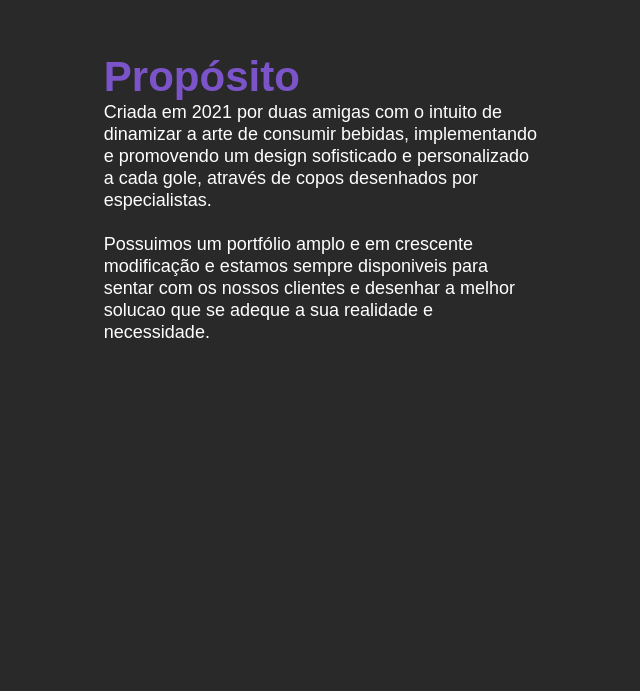
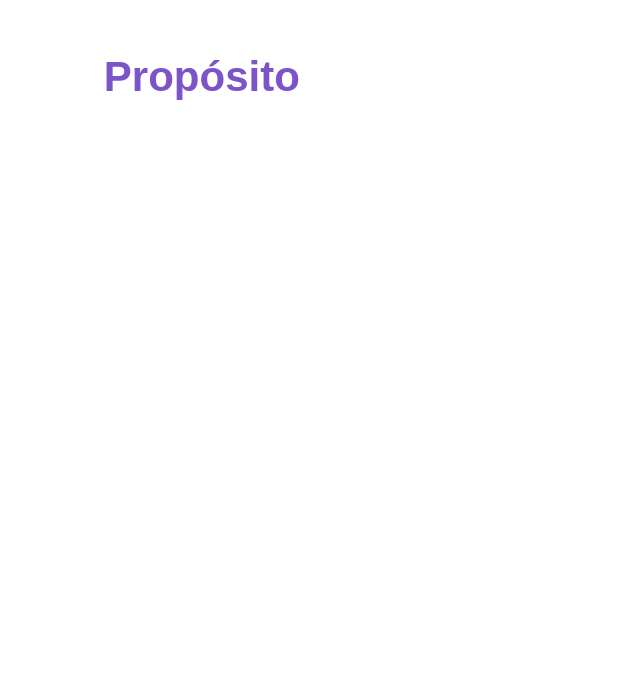
Before and after one commit to citi-onboarding/HighBall, a React (Create React App) app in the folder client/: page / in a window 1280 px wide. Shown: the part 109-800 px from the top of the page, without its empty margins (40-680 px from the left). Built offline with nearby package versions, Linux system fonts and the light colour scheme.

Commit message:
feature(purpose): assets

```diff
--- a/client/src/styles/theme.ts
+++ b/client/src/styles/theme.ts
@@ -1,6 +1,6 @@
 export const theme = {
     colors: {
-      background: '#292929',
+      background: '#FFFFFF',
       primary: '#e1e1e6',
       text: '#e1e1e6',
     },
```
Also changed, not shown: 2 other files (tests, documents, lock files or other folders).
